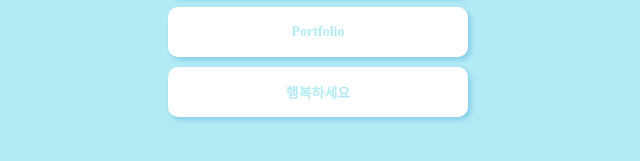
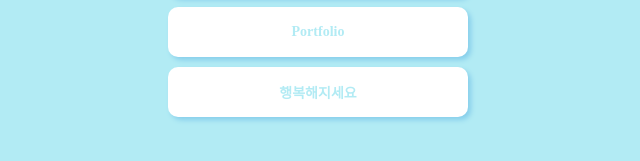
Before and after one commit to hyeeee14/mypage, a plain HTML site: page index.html in a window 1280 px wide. Shown: the part 375-536 px from the top of the page, 322-962 px from the left. Drawn offline with Linux system fonts and the light colour scheme; a web font is replaced by a local one.

Commit message:
Update index.html

```diff
--- a/index.html
+++ b/index.html
@@ -89,7 +89,7 @@
             <a target="_blank" href="https://www.instagram.com/tteokhyerim/">Instagram</a>
             <a target="_blank" href="https://blog.naver.com/hyeeee14">Blog</a>
             <a target="_blank" href="https://maroon-neem-9ff.notion.site/Not-yet-c96416138b914bf7afcb4142f8b6239d">Portfolio</a>
-            <a target="_blank" href="https://maroon-neem-9ff.notion.site/4f118683a3fb49c2b31095160d6029ad">행복하세요</a>
+            <a target="_blank" href="https://maroon-neem-9ff.notion.site/4f118683a3fb49c2b31095160d6029ad">행복해지세요</a>
         </div>
     </body>
 </html>
```
